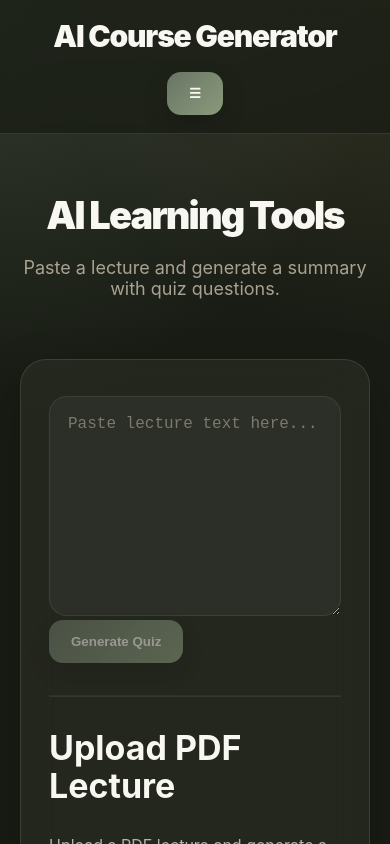
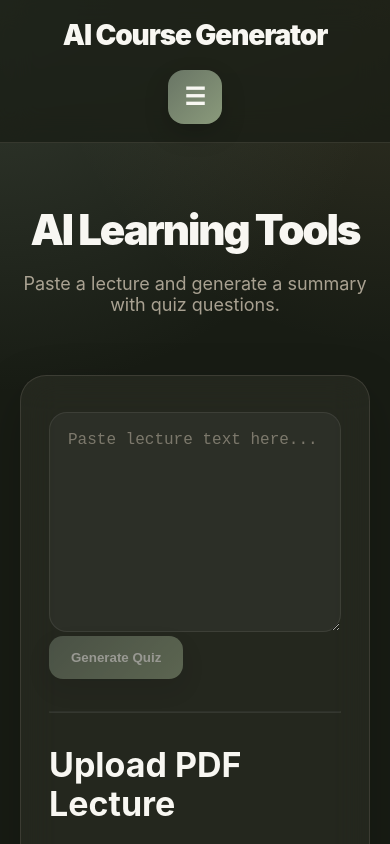
Before and after one commit to Jahon27/ai-course-generator, a React app in the folder frontend/: page /ai-tools in a window 390 px wide. Shown: the top 844 px of the page. Built offline with nearby package versions, Linux system fonts and the light colour scheme; the HTML template or start-up script is replaced by a standard one.

Commit message:
Mobile version updates

```diff
--- a/frontend/src/App.css
+++ b/frontend/src/App.css
@@ -293,39 +293,108 @@ textarea::placeholder {
   flex-wrap: wrap;
 }
 
-.mobile-nav {
+.mobile-menu-button,
+.mobile-dropdown {
   display: none;
 }
 
 @media (max-width: 768px) {
+  .navbar {
+    position: relative;
+    display: flex;
+    justify-content: space-between;
+    align-items: center;
+    padding: 18px 24px;
+  }
+
+  .logo {
+    font-size: 28px;
+    text-align: left;
+  }
 
   .nav-links {
-    display: none;
+    display: none !important;
   }
 
-  .nav-button {
-    display: none;
+  .mobile-menu-button {
+    display: flex;
+    align-items: center;
+    justify-content: center;
+    width: 54px;
+    height: 54px;
+    border-radius: 16px;
+    font-size: 24px;
+    padding: 0;
   }
 
-  .mobile-nav {
-    display: block;
+  .mobile-dropdown {
+    display: flex;
+    position: absolute;
+    top: 82px;
+    right: 18px;
+    width: 310px;
+    flex-direction: column;
+    background: #f8f7f2;
+    color: #1f241a;
+    border-radius: 18px;
+    overflow: hidden;
+    z-index: 100;
+    box-shadow: 0 20px 60px rgba(0,0,0,0.35);
   }
-}
 
-@media (max-width: 768px) {
+  .mobile-dropdown a,
+  .mobile-dropdown button {
+    background: transparent;
+    color: #1f241a;
+    box-shadow: none;
+    text-align: left;
+    border-radius: 0;
+    padding: 16px 22px;
+    font-size: 16px;
+  }
 
+  .mobile-dropdown hr {
+    width: 100%;
+    border: none;
+    border-top: 1px solid rgba(31,36,26,0.12);
+    margin: 0;
+  }
+
+  .mobile-user-box {
+    display: flex;
+    gap: 14px;
+    align-items: center;
+    padding: 20px 22px;
+    border-bottom: 1px solid rgba(31,36,26,0.12);
+  }
+
+  .mobile-avatar {
+    width: 56px;
+    height: 56px;
+    border-radius: 50%;
+    background: #1f241a;
+    color: #f8f7f2;
+    display: flex;
+    align-items: center;
+    justify-content: center;
+    font-weight: 900;
+    font-size: 20px;
+  }
+
+  .mobile-user-box p {
+    margin: 4px 0 0;
+    color: rgba(31,36,26,0.65);
+  }
+
+  .card h1,
   .card h2 {
-    font-size: 34px;
-    line-height: 1.1;
-    word-break: break-word;
+    font-size: 34px !important;
+    line-height: 1.15 !important;
+    overflow-wrap: anywhere;
   }
 
   .card p {
-    font-size: 16px;
+    font-size: 16px !important;
+    line-height: 1.6;
   }
-
-  .page-title {
-    font-size: 38px;
-  }
-
 }
--- a/frontend/src/App.jsx
+++ b/frontend/src/App.jsx
@@ -18,6 +18,48 @@ function App() {
       <div className="app">
         <nav className="navbar">
           <Link className="logo" to="/">AI Course Generator</Link>
+          <button
+              className="mobile-menu-button"
+              onClick={() => setMenuOpen(!menuOpen)}
+            >
+              ☰
+            </button>
+
+            {menuOpen && (
+              <div className="mobile-dropdown">
+                <div className="mobile-user-box">
+                  <div className="mobile-avatar">JT</div>
+                  <div>
+                    <strong>AI Course Generator</strong>
+                    <p>Learning Platform</p>
+                  </div>
+                </div>
+
+                <Link to="/" onClick={() => setMenuOpen(false)}>Courses</Link>
+                <Link to="/dashboard" onClick={() => setMenuOpen(false)}>Dashboard</Link>
+                <Link to="/ai-tools" onClick={() => setMenuOpen(false)}>AI Tools</Link>
+
+                <hr />
+
+                {isLoggedIn ? (
+                  <button
+                    onClick={() => {
+                      localStorage.removeItem("token");
+                      setIsLoggedIn(false);
+                      setMenuOpen(false);
+                      window.location.href = "/";
+                    }}
+                  >
+                    Logout
+                  </button>
+                ) : (
+                  <>
+                    <Link to="/login" onClick={() => setMenuOpen(false)}>Login</Link>
+                    <Link to="/register" onClick={() => setMenuOpen(false)}>Get Started</Link>
+                  </>
+                )}
+              </div>
+            )}
 
           <div className="nav-links">
               <Link to="/">Courses</Link>
@@ -46,22 +88,7 @@ function App() {
               )}
             </div>
 
-            <div className="mobile-nav">
-              <button
-                className="hamburger"
-                onClick={() => setMenuOpen(!menuOpen)}
-              >
-                ☰
-              </button>
 
-              {menuOpen && (
-                <div className="mobile-menu">
-                  <Link to="/">Courses</Link>
-                  <Link to="/dashboard">Dashboard</Link>
-                  <Link to="/ai-tools">AI Tools</Link>
-                </div>
-              )}
-            </div>
         </nav>
 
         <main className="main">
```
